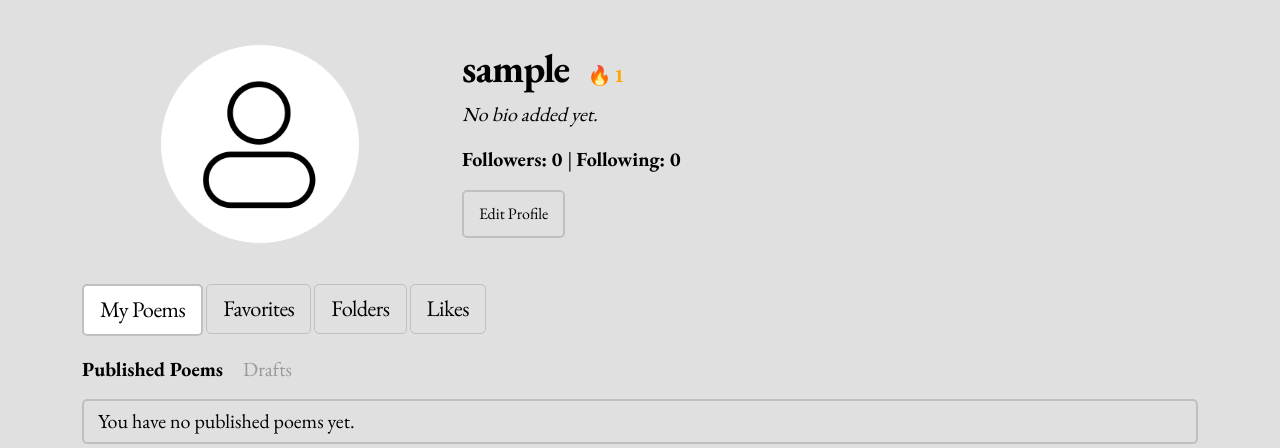
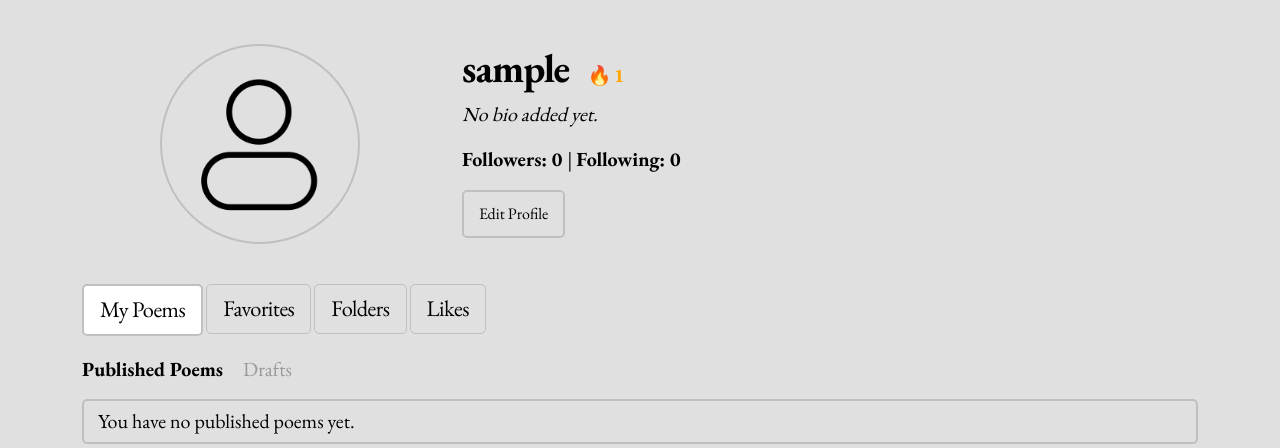
Before and after one commit to seanburnzs/poetryProject, a Django app: a page that uses poetry_app/templates/poetry_app/user_profile.html in a window 1280 px wide. Shown: the part 72-520 px from the top of the page. Run offline with Django 5.2, Linux system fonts and the light colour scheme; the visitor is signed in with stand-in values (Sample User, id 1); data comes from the database, SQL or seed files in the repository; data that the repository does not hold is empty; parts of the project's set-up code (start-up, migrations or seed data) failed here and were passed over; some libraries are stand-ins or nearby versions.

Commit message:
update profile picture sizing

```diff
--- a/poetry_app/static/poetry/css/poetry_style.css
+++ b/poetry_app/static/poetry/css/poetry_style.css
@@ -1275,3 +1275,22 @@ form input:focus, form textarea:focus, form select:focus {
     color: var(--text);
     font-size: 0.8rem;
 }
+
+/* Profile Picture Styles */
+.profile-picture {
+    width: 200px;
+    height: 200px;
+    border-radius: 50%;
+    object-fit: cover;
+    object-position: center;
+    border: 2px solid var(--secondary);
+}
+
+.default-profile-picture {
+    width: 200px;
+    height: 200px;
+    border-radius: 50%;
+    object-fit: cover;
+    object-position: center;
+    border: 2px solid var(--secondary);
+}
--- a/poetry_app/templates/poetry_app/user_profile.html
+++ b/poetry_app/templates/poetry_app/user_profile.html
@@ -9,9 +9,9 @@
         <!-- Profile Picture -->
         <div class="col-md-4 text-center">
             {% if profile_user.profile.profile_picture %}
-            <img src="{{ profile_user.profile.profile_picture.url }}" alt="Profile Picture" class="img-thumbnail mb-3" style="max-width: 200px; border-radius: 50%;">
+            <img src="{{ profile_user.profile.profile_picture.url }}" alt="Profile Picture" class="profile-picture mb-3">
             {% else %}
-            <img src="{% static 'images/profile.png' %}" alt="Default Profile Picture" class="img-thumbnail mb-3" style="max-width: 200px; border-radius: 50%;">
+            <img src="{% static 'images/profile.png' %}" alt="Default Profile Picture" class="default-profile-picture mb-3">
             {% endif %}
         </div>
         {% comment %}
```
